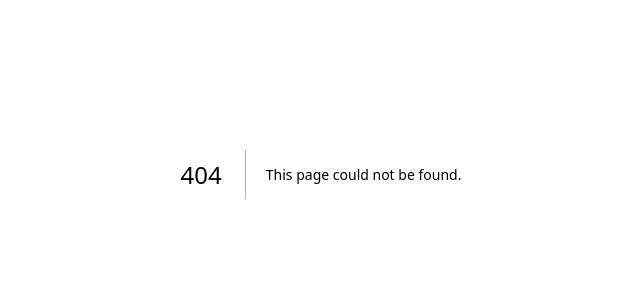
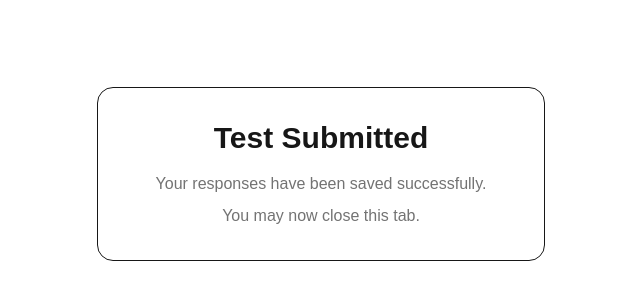
Before and after one commit to LateeshaNarnolia104/Outscore, a Next.js app in the folder outscore/: page /take-test/1/submitted in a window 1280 px wide. Before the commit this address had no page. Shown: the part 226-526 px from the top of the page, without its empty margins (319-959 px from the left). Built offline with nearby package versions, Linux system fonts and the light colour scheme.

Commit message:
after submission routing page done

```diff
--- /dev/null
+++ b/outscore/app/take-test/[testId]/submitted/page.tsx
@@ -0,0 +1,20 @@
+export default function SubmittedPage() {
+  return (
+    <main className="min-h-screen flex items-center justify-center p-6">
+      <div className="max-w-md w-full rounded-2xl border p-8 text-center">
+        <h1 className="text-3xl font-bold">
+          Test Submitted
+        </h1>
+
+        <p className="mt-4 text-neutral-500">
+          Your responses have been saved
+          successfully.
+        </p>
+
+        <p className="mt-2 text-neutral-500">
+          You may now close this tab.
+        </p>
+      </div>
+    </main>
+  );
+}
```
